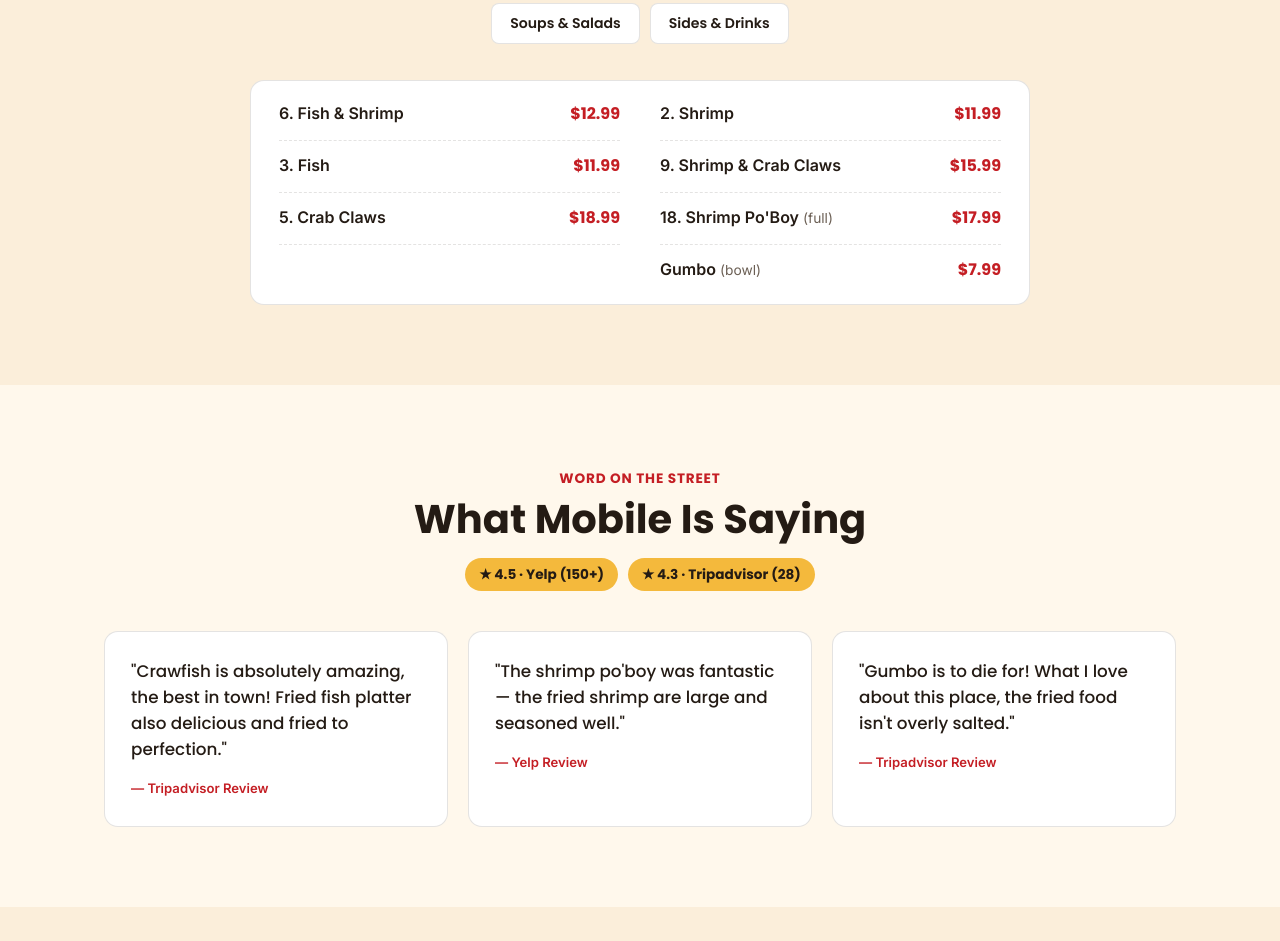
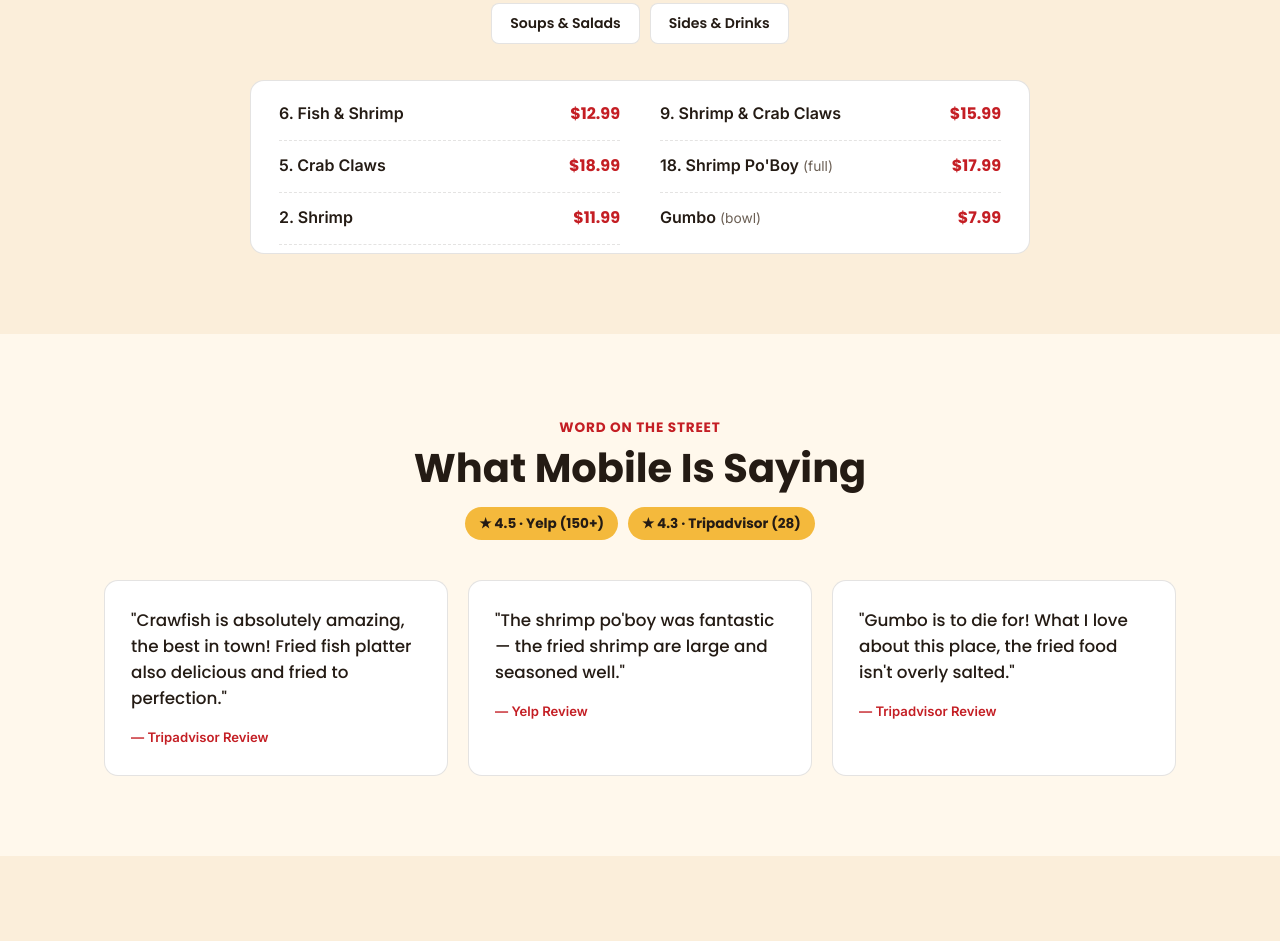
Before and after one commit to frost481/the-seafood-house, a website: page index.html in a window 1280 px wide. Shown: the part 3368-4309 px from the top of the page. Drawn offline with Linux system fonts and the light colour scheme; no server answers.

Commit message:
Remove 3. Fish from Popular tab

```diff
--- a/index.html
+++ b/index.html
@@ -152,7 +152,6 @@
         <div class="menu-panel active" id="popular" role="tabpanel">
           <div class="menu-list menu-list-cols">
             <div class="menu-item"><h4>6. Fish &amp; Shrimp</h4><span class="price">$12.99</span></div>
-            <div class="menu-item"><h4>3. Fish</h4><span class="price">$11.99</span></div>
             <div class="menu-item"><h4>5. Crab Claws</h4><span class="price">$18.99</span></div>
             <div class="menu-item"><h4>2. Shrimp</h4><span class="price">$11.99</span></div>
             <div class="menu-item"><h4>9. Shrimp &amp; Crab Claws</h4><span class="price">$15.99</span></div>
```
